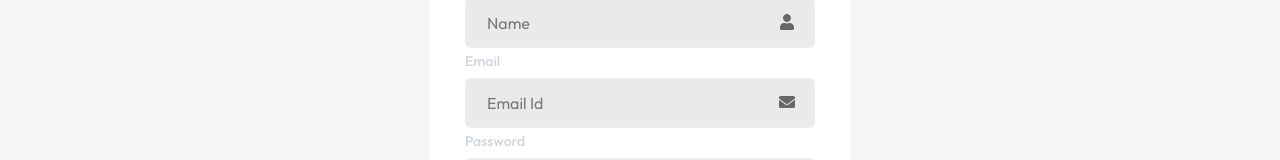
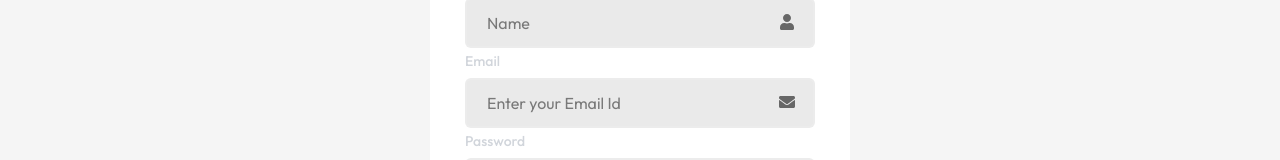
Before and after one commit to temidayoakinyemi/Scissors-URL-Shortener, a React (Vite) app: page /register in a window 1280 px wide. Shown: the part 298-458 px from the top of the page. Built offline with nearby package versions, Linux system fonts and the light colour scheme; no server answers.

Commit message:
URL Shortener

```diff
--- a/package.json
+++ b/package.json
@@ -12,6 +12,7 @@
   "dependencies": {
     "axios": "^1.7.3",
     "firebase": "^10.12.5",
+    "qrcode.react": "^3.1.0",
     "react": "^18.3.1",
     "react-dom": "^18.3.1",
     "react-icons": "^5.2.1",
--- a/src/components/Register/page.tsx
+++ b/src/components/Register/page.tsx
@@ -87,7 +87,7 @@ const RegisterPage: React.FC = () => {
             </label>
             <input
               type="email"
-              placeholder="Email Id"
+              placeholder="Enter your Email Id"
               id="email"
               value={email}
               onChange={(e) => setEmail(e.target.value)}
--- a/src/components/login/page.tsx
+++ b/src/components/login/page.tsx
@@ -67,7 +67,7 @@ const Loginpage: React.FC = () => {
             </label>
             <input
               type="email"
-              placeholder="Email Id"
+              placeholder="Enter your Email Id"
               id="email"
               value={email}
               onChange={(e) => setEmail(e.target.value)}
```
Also changed, not shown: 1 other file (tests, documents, lock files or other folders). Lines whose indentation alone changed are shown as unchanged.
